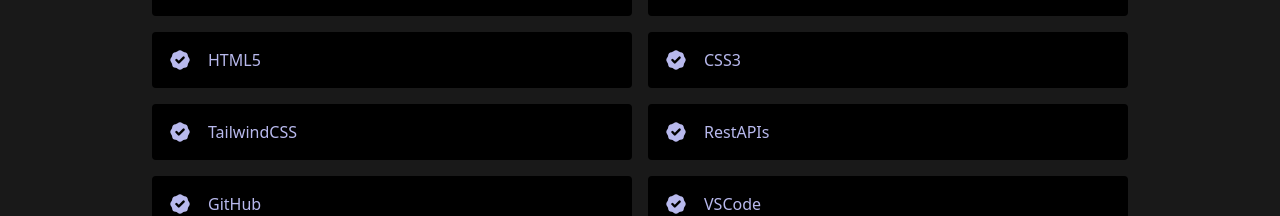
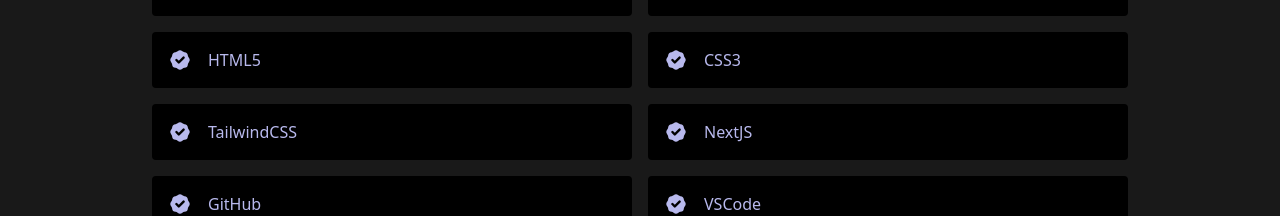
Before and after one commit to JeffMuter/jeffmuter-portfolio, a React (Create React App) app: page / in a window 1280 px wide. Shown: the part 1064-1280 px from the top of the page. Built offline with nearby package versions, Linux system fonts and the light colour scheme.

Commit message:
edit data

```diff
--- a/src/components/Projects/Projects.js
+++ b/src/components/Projects/Projects.js
@@ -30,7 +30,7 @@
                 className="absolute inset-0 w-full h-full object-cover object-center"
                 src={project.image}
               />
-              <div className="px-8 py-10 relative z-2 w-full border-4 border-teal bg-pink opacity-0  hover:opacity-100">
+              <div className="px-8 py-10 relative z-2 w-full border-4 border-teal bg-purple opacity-0  hover:opacity-100">
                 <h2 className="tracking-widest text-sm title-font font-medium mb-1">
                   {project.subtitle}
                 </h2>
--- a/src/components/data.js
+++ b/src/components/data.js
@@ -39,7 +39,7 @@
   "HTML5",
   "CSS3",
   "TailwindCSS",
-  "RestAPIs",
+  "NextJS",
   "GitHub",
   "VSCode",
 ];
```
